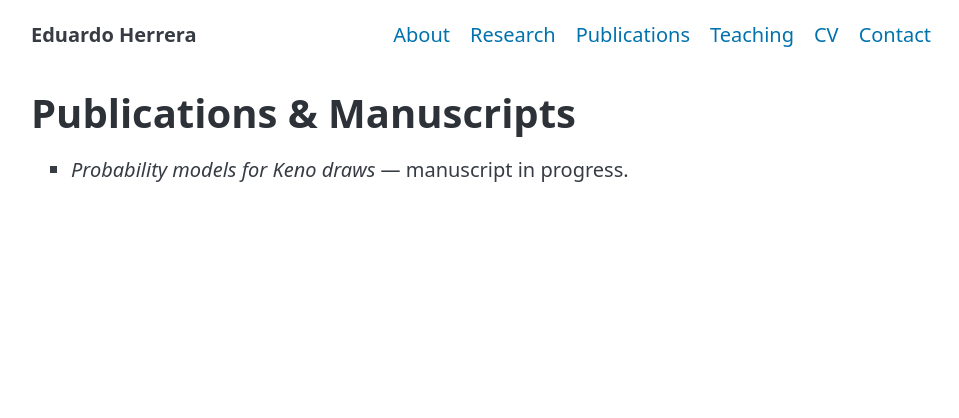
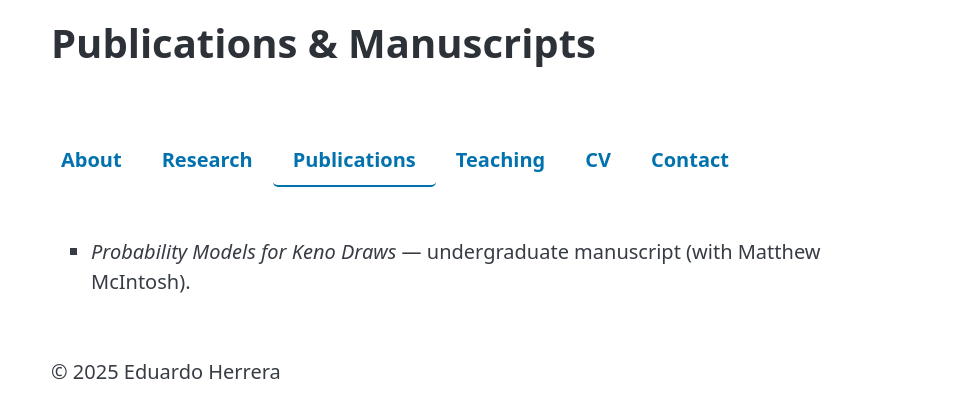
Before and after one commit to eduardoherreramartin01/eduardodherrera, a plain HTML site: page publications.html in a window 1280 px wide. Shown: the whole page, without its empty margins (159-1118 px from the left). Drawn offline with nearby package versions, Linux system fonts and the light colour scheme.

Commit message:
Update publications.html

```diff
--- a/publications.html
+++ b/publications.html
@@ -5,25 +5,30 @@
   <meta name="viewport" content="width=device-width, initial-scale=1">
   <title>Publications — Eduardo Herrera</title>
   <link rel="stylesheet" href="https://cdn.jsdelivr.net/npm/@picocss/pico@2/css/pico.min.css">
-  <style>body { max-width: 900px; margin: auto; }</style>
+  <style>
+    header, nav, main, footer { max-width: 900px; margin: auto; padding: 1rem; }
+    nav ul { justify-content: center; }
+    nav ul li a { padding: 0.5rem 1rem; font-weight: 600; text-decoration: none; border-bottom: 2px solid transparent; }
+    nav ul li a.active, nav ul li a:hover { border-bottom-color: var(--accent); }
+  </style>
 </head>
 <body>
+  <header><h1>Publications & Manuscripts</h1></header>
   <nav>
-    <ul><li><strong>Eduardo Herrera</strong></li></ul>
     <ul>
       <li><a href="index.html">About</a></li>
       <li><a href="research.html">Research</a></li>
-      <li><a href="publications.html">Publications</a></li>
+      <li><a href="publications.html" class="active">Publications</a></li>
       <li><a href="teaching.html">Teaching</a></li>
       <li><a href="cv.html">CV</a></li>
       <li><a href="contact.html">Contact</a></li>
     </ul>
   </nav>
   <main>
-    <h1>Publications & Manuscripts</h1>
     <ul>
-      <li><em>Probability models for Keno draws</em> — manuscript in progress.</li>
+      <li><em>Probability Models for Keno Draws</em> — undergraduate manuscript (with Matthew McIntosh).</li>
     </ul>
   </main>
+  <footer>© <script>document.write(new Date().getFullYear())</script> Eduardo Herrera</footer>
 </body>
 </html>
```
